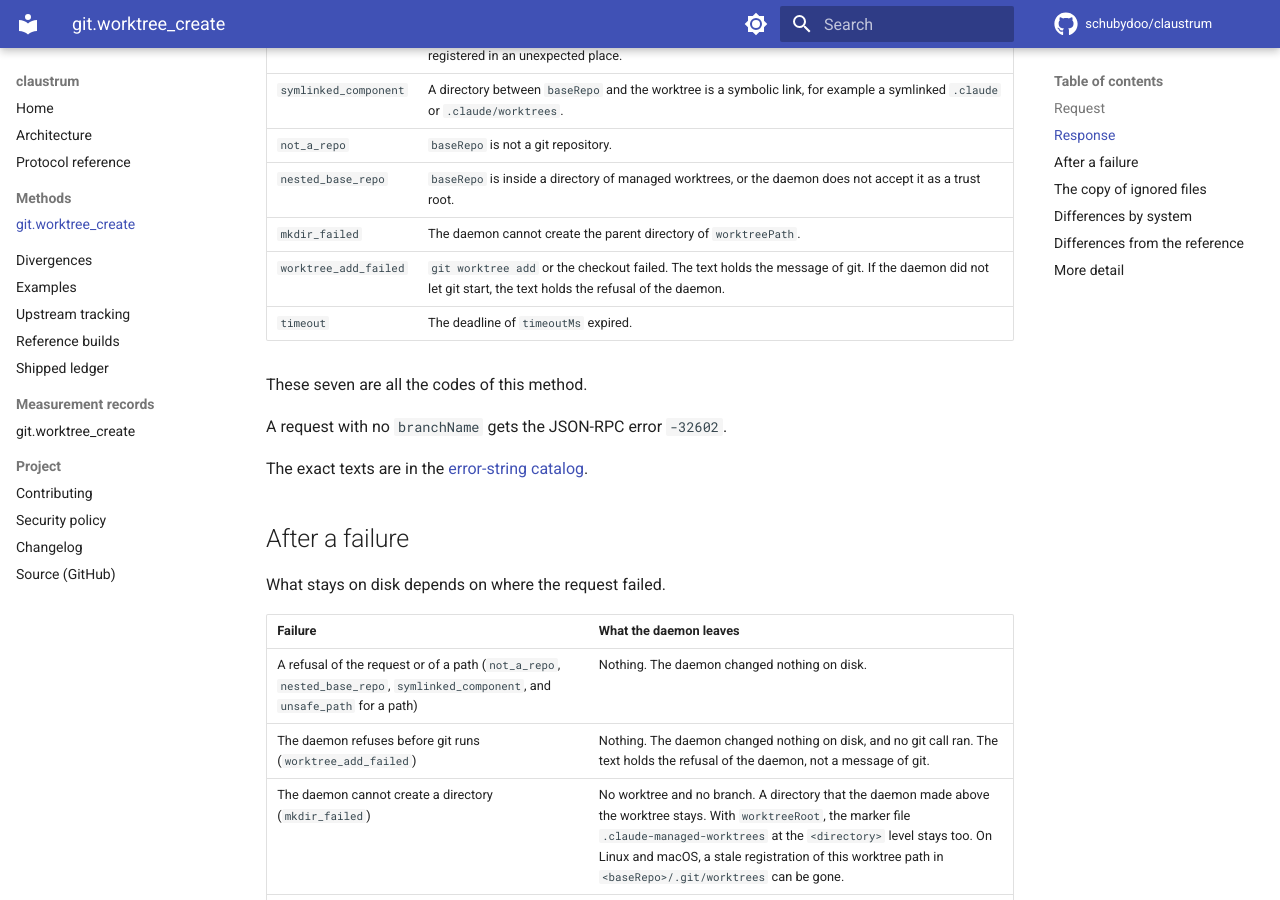
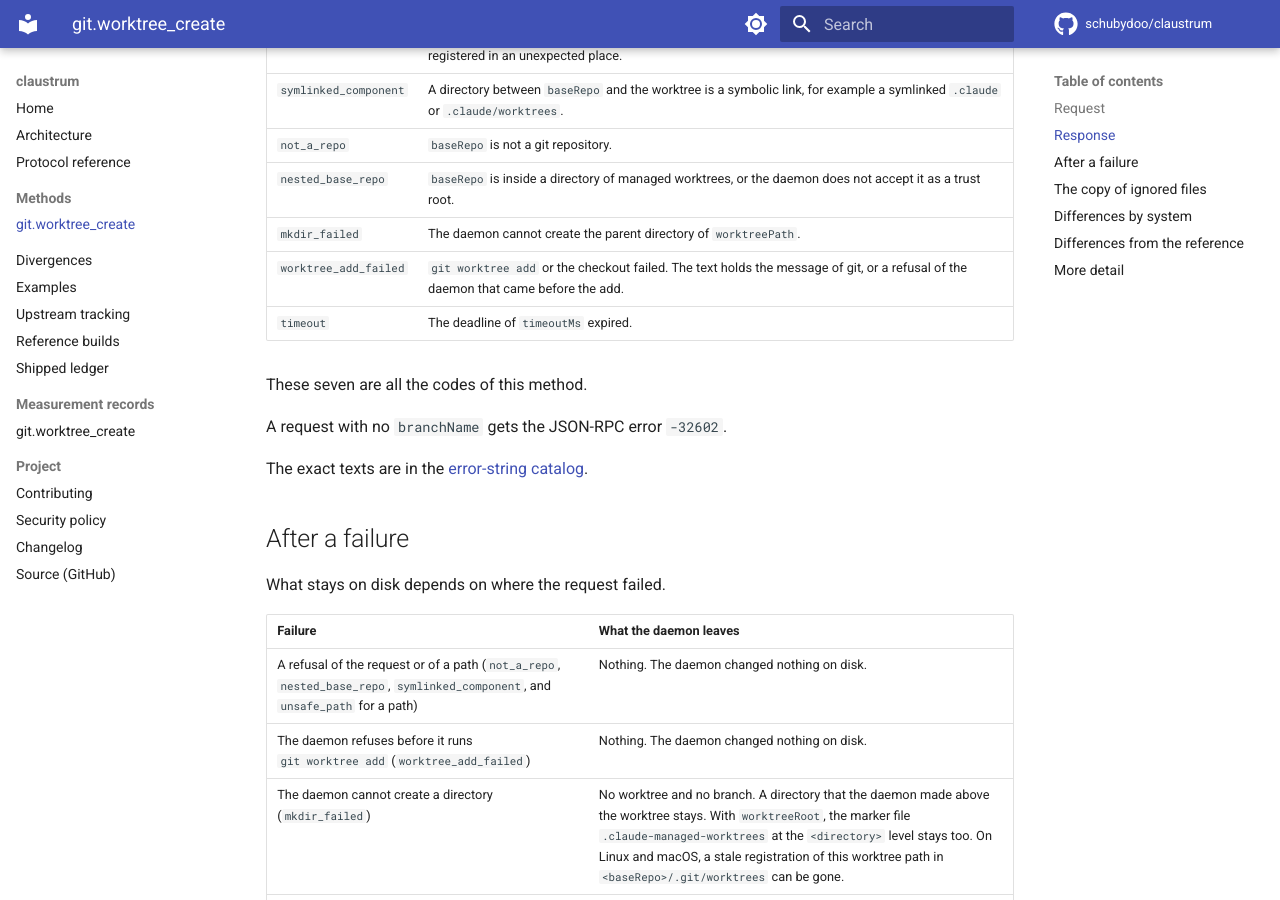
Before and after one commit to schubydoo/claustrum, an MkDocs documentation site: the page built from docs/protocol/git-worktree-create.md, in a window 1280 px wide and 900 px high, scrolled down 1458 px. Built offline with MkDocs 1.6.1 and Material for MkDocs 9.7.7, drawn with Linux system fonts in a browser that asks for light colours; comment, search, counter and statistics services are not loaded.

Commit message:
docs: drop two claims about the text of a refusal before the add
Co-Authored-By: Claude Opus 5.5 <noreply@anthropic.com>

```diff
--- a/docs/protocol/git-worktree-create.md
+++ b/docs/protocol/git-worktree-create.md
@@ -50,7 +50,7 @@ Decide by `errorCode`, not by the text.
 | `not_a_repo` | `baseRepo` is not a git repository. |
 | `nested_base_repo` | `baseRepo` is inside a directory of managed worktrees, or the daemon does not accept it as a trust root. |
 | `mkdir_failed` | The daemon cannot create the parent directory of `worktreePath`. |
-| `worktree_add_failed` | `git worktree add` or the checkout failed. The text holds the message of git. If the daemon did not let git start, the text holds the refusal of the daemon. |
+| `worktree_add_failed` | `git worktree add` or the checkout failed. The text holds the message of git, or a refusal of the daemon that came before the add. |
 | `timeout` | The deadline of `timeoutMs` expired. |
 
 These seven are all the codes of this method.
@@ -66,7 +66,7 @@ What stays on disk depends on where the request failed.
 | Failure | What the daemon leaves |
 |---|---|
 | A refusal of the request or of a path (`not_a_repo`, `nested_base_repo`, `symlinked_component`, and `unsafe_path` for a path) | Nothing. The daemon changed nothing on disk. |
-| The daemon refuses before git runs (`worktree_add_failed`) | Nothing. The daemon changed nothing on disk, and no git call ran. The text holds the refusal of the daemon, not a message of git. |
+| The daemon refuses before it runs `git worktree add` (`worktree_add_failed`) | Nothing. The daemon changed nothing on disk. |
 | The daemon cannot create a directory (`mkdir_failed`) | No worktree and no branch. A directory that the daemon made above the worktree stays. With `worktreeRoot`, the marker file `.claude-managed-worktrees` at the `<directory>` level stays too. On Linux and macOS, a stale registration of this worktree path in `<baseRepo>/.git/worktrees` can be gone. |
 | `git worktree add` runs and fails (`worktree_add_failed`) | If the worktree directory is empty, the daemon removes it. Files that the failed add wrote stay. A registration and a branch that the add made stay too. |
 | A test of the new worktree fails after the add. On Linux and macOS a test of its registration gives `unsafe_path`. If something replaced the worktree directory during the request, the code is `worktree_add_failed`. | Everything. The daemon rolls nothing back. The worktree directory, the registration and the branch stay. |
```
